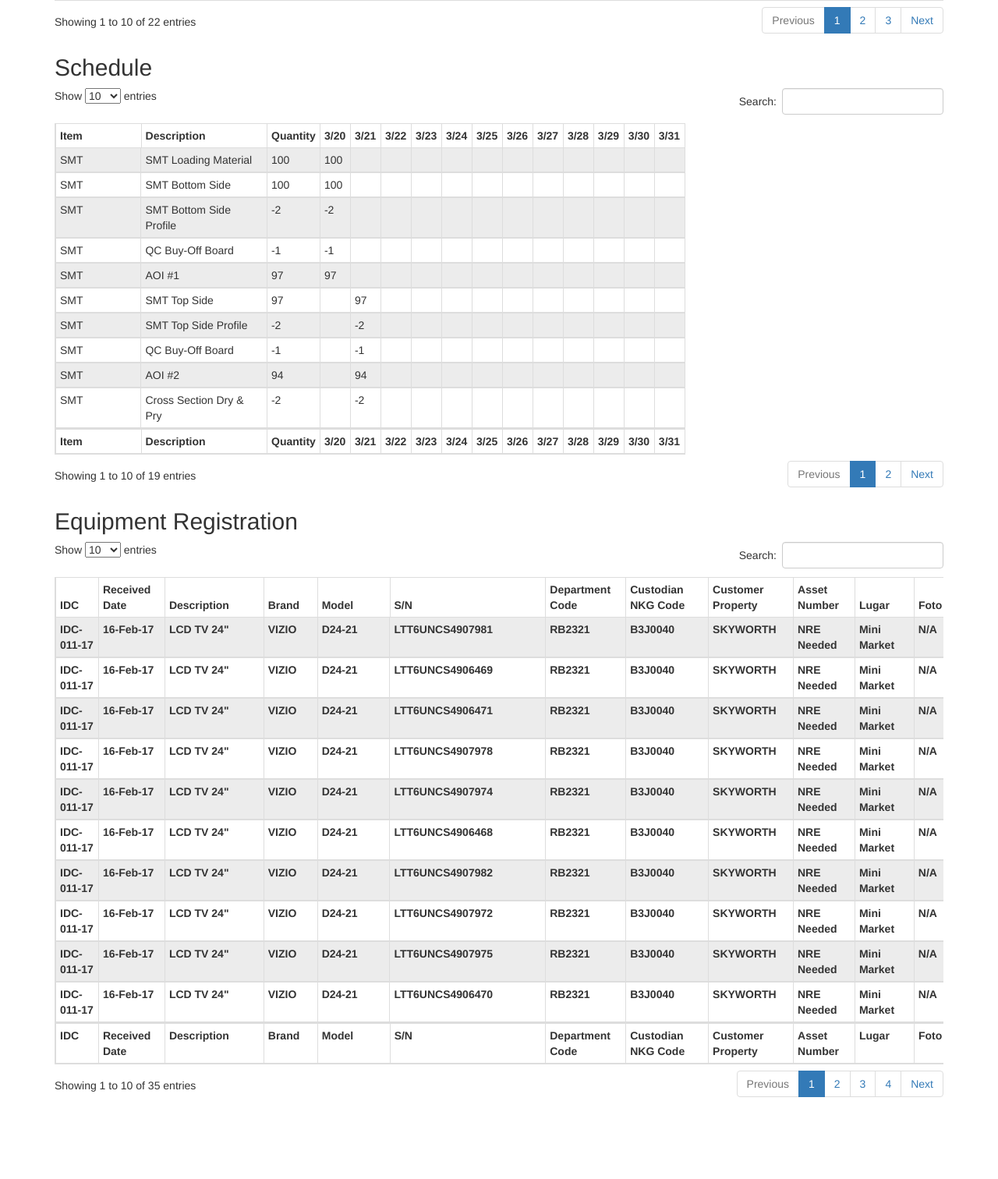
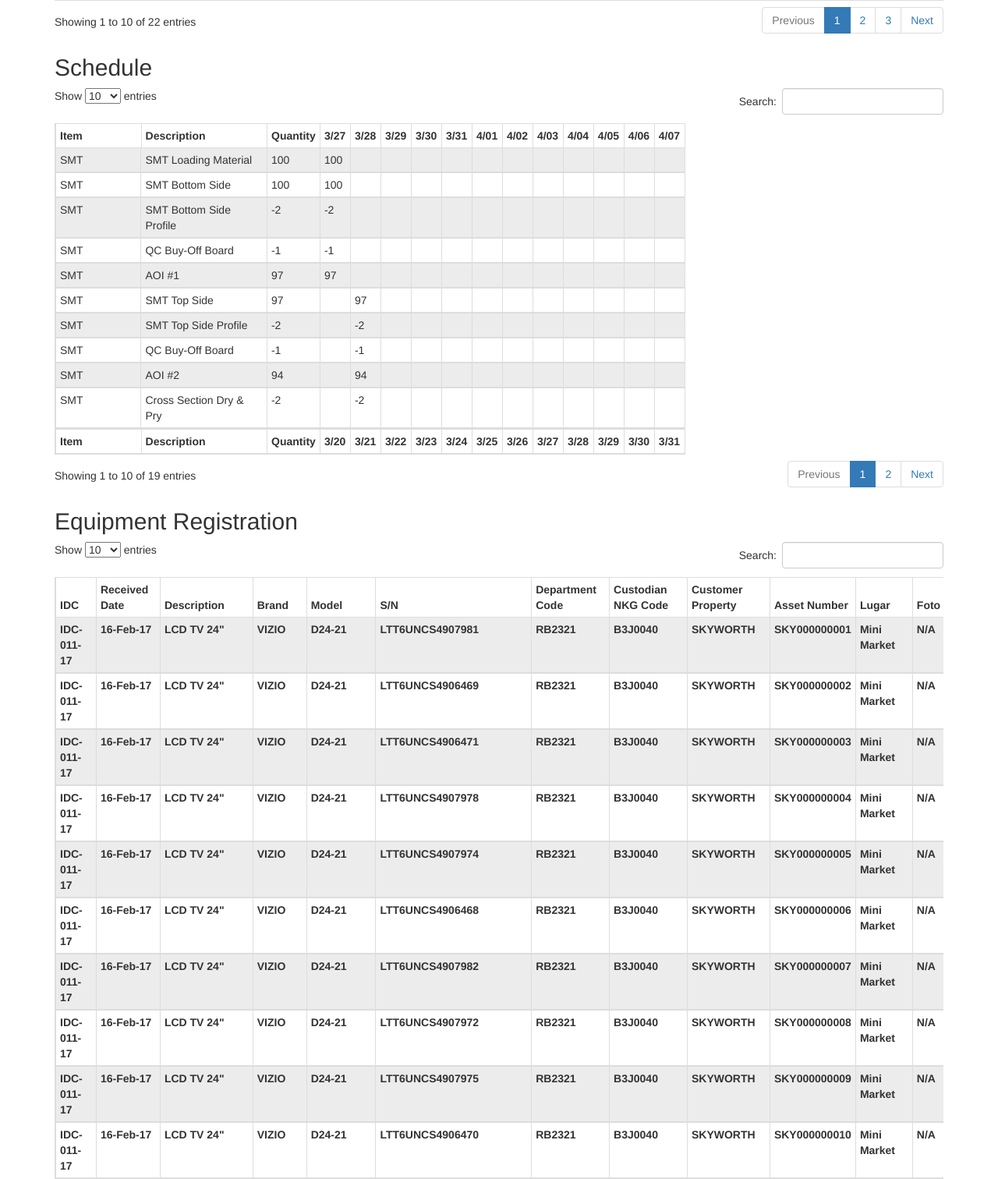
Before and after one commit to yolieleste/SkyworthNpi, a Django app: page / in a window 1280 px wide. Shown: the part 580-2092 px from the top of the page at 78% size. Before the commit the page ends 1987 px from the top, so only its background shows below. Run offline with Django 3.2, Linux system fonts and the light colour scheme; data that the repository does not hold is empty; some libraries are stand-ins or nearby versions.

Commit message:
Update information

```diff
--- a/blog/templates/blog/post_list.html
+++ b/blog/templates/blog/post_list.html
@@ -181,18 +181,18 @@
       			<th>Item</th>
       			<th>Description</th>
       			<th>Quantity</th>
-      			<th>3/20</th>
-      			<th>3/21</th>
-      			<th>3/22</th>
-      			<th>3/23</th>
-      			<th>3/24</th>
-      			<th>3/25</th>
-      			<th>3/26</th>
       			<th>3/27</th>
       			<th>3/28</th>
       			<th>3/29</th>
       			<th>3/30</th>
       			<th>3/31</th>
+      			<th>4/01</th>
+      			<th>4/02</th>
+      			<th>4/03</th>
+      			<th>4/04</th>
+      			<th>4/05</th>
+      			<th>4/06</th>
+      			<th>4/07</th>
       		</tr>
       	</thead>
       	<tfoot>
@@ -600,7 +600,7 @@
 				<th>RB2321</th>
 				<th>B3J0040</th>
 				<th>SKYWORTH</th>
-				<th>NRE Needed</th>
+				<th>SKY000000001</th>
 				<th>Mini Market</th>
 				<th>N/A</th>
 			</tr>
@@ -614,7 +614,7 @@
 				<th>RB2321</th>
 				<th>B3J0040</th>
 				<th>SKYWORTH</th>
-				<th>NRE Needed</th>
+				<th>SKY000000002</th>
 				<th>Mini Market</th>
 				<th>N/A</th>
 			</tr>
@@ -628,7 +628,7 @@
 				<th>RB2321</th>
 				<th>B3J0040</th>
 				<th>SKYWORTH</th>
-				<th>NRE Needed</th>
+				<th>SKY000000003</th>
 				<th>Mini Market</th>
 				<th>N/A</th>
 			</tr>
@@ -642,7 +642,7 @@
 				<th>RB2321</th>
 				<th>B3J0040</th>
 				<th>SKYWORTH</th>
-				<th>NRE Needed</th>
+				<th>SKY000000004</th>
 				<th>Mini Market</th>
 				<th>N/A</th>
 			</tr>
@@ -656,7 +656,7 @@
 				<th>RB2321</th>
 				<th>B3J0040</th>
 				<th>SKYWORTH</th>
-				<th>NRE Needed</th>
+				<th>SKY000000005</th>
 				<th>Mini Market</th>
 				<th>N/A</th>
 			</tr>
@@ -670,7 +670,7 @@
 				<th>RB2321</th>
 				<th>B3J0040</th>
 				<th>SKYWORTH</th>
-				<th>NRE Needed</th>
+				<th>SKY000000006</th>
 				<th>Mini Market</th>
 				<th>N/A</th>
 			</tr>
@@ -684,7 +684,7 @@
 				<th>RB2321</th>
 				<th>B3J0040</th>
 				<th>SKYWORTH</th>
-				<th>NRE Needed</th>
+				<th>SKY000000007</th>
 				<th>Mini Market</th>
 				<th>N/A</th>
 			</tr>
@@ -698,7 +698,7 @@
 				<th>RB2321</th>
 				<th>B3J0040</th>
 				<th>SKYWORTH</th>
-				<th>NRE Needed</th>
+				<th>SKY000000008</th>
 				<th>Mini Market</th>
 				<th>N/A</th>
 			</tr>
@@ -712,7 +712,7 @@
 				<th>RB2321</th>
 				<th>B3J0040</th>
 				<th>SKYWORTH</th>
-				<th>NRE Needed</th>
+				<th>SKY000000009</th>
 				<th>Mini Market</th>
 				<th>N/A</th>
 			</tr>
@@ -726,7 +726,7 @@
 				<th>RB2321</th>
 				<th>B3J0040</th>
 				<th>SKYWORTH</th>
-				<th>NRE Needed</th>
+				<th>SKY000000010</th>
 				<th>Mini Market</th>
 				<th>N/A</th>
 			</tr>
@@ -740,7 +740,7 @@
 				<th>RB2321</th>
 				<th>B3J0040</th>
 				<th>SKYWORTH</th>
-				<th>NRE Needed</th>
+				<th>SKY000000011</th>
 				<th>Mini Market</th>
 				<th>N/A</th>
 			</tr>
@@ -754,7 +754,7 @@
 				<th>RB2321</th>
 				<th>B3J0040</th>
 				<th>SKYWORTH</th>
-				<th>NRE Needed</th>
+				<th>SKY000000012</th>
 				<th>Mini Market</th>
 				<th>N/A</th>
 			</tr>
@@ -768,7 +768,7 @@
 				<th>RB2321</th>
 				<th>B3J0040</th>
 				<th>SKYWORTH</th>
-				<th>NRE Needed</th>
+				<th>SKY000000013</th>
 				<th>Mini Market</th>
 				<th>N/A</th>
 			</tr>
@@ -782,7 +782,7 @@
 				<th>RB2321</th>
 				<th>B3J0040</th>
 				<th>SKYWORTH</th>
-				<th>NRE Needed</th>
+				<th>SKY000000014</th>
 				<th>Mini Market</th>
 				<th>N/A</th>
 			</tr>
@@ -796,7 +796,7 @@
 				<th>RB2321</th>
 				<th>B3J0040</th>
 				<th>SKYWORTH</th>
-				<th>NRE Needed</th>
+				<th>SKY000000015</th>
 				<th>Mini Market</th>
 				<th>N/A</th>
 			</tr>
@@ -810,7 +810,7 @@
 				<th>RB2321</th>
 				<th>B3J0040</th>
 				<th>SKYWORTH</th>
-				<th>NRE Needed</th>
+				<th>SKY000000016</th>
 				<th>Mini Market</th>
 				<th>N/A</th>
 			</tr>
@@ -824,7 +824,7 @@
 				<th>RB2321</th>
 				<th>B3J0040</th>
 				<th>SKYWORTH</th>
-				<th>NRE Needed</th>
+				<th>SKY000000017</th>
 				<th>Mini Market</th>
 				<th>N/A</th>
 			</tr>
@@ -838,7 +838,7 @@
 				<th>RB2321</th>
 				<th>B3J0040</th>
 				<th>SKYWORTH</th>
-				<th>NRE Needed</th>
+				<th>SKY000000018</th>
 				<th>Mini Market</th>
 				<th>N/A</th>
 			</tr>
@@ -852,7 +852,7 @@
 				<th>RB2321</th>
 				<th>B3J0040</th>
 				<th>SKYWORTH</th>
-				<th>NRE Needed</th>
+				<th>SKY000000019</th>
 				<th>Mini Market</th>
 				<th>N/A</th>
 			</tr>
@@ -866,7 +866,7 @@
 				<th>RB2321</th>
 				<th>B3J0040</th>
 				<th>SKYWORTH</th>
-				<th>NRE Needed</th>
+				<th>SKY000000020</th>
 				<th>Mini Market</th>
 				<th>N/A</th>
 			</tr>
@@ -880,7 +880,7 @@
 				<th>RB2321</th>
 				<th>B3J0040</th>
 				<th>SKYWORTH</th>
-				<th>NRE Needed</th>
+				<th>SKY000000021</th>
 				<th>Mini Market</th>
 				<th>N/A</th>
 			</tr>
@@ -894,7 +894,7 @@
 				<th>RB2321</th>
 				<th>B3J0040</th>
 				<th>SKYWORTH</th>
-				<th>NRE Needed</th>
+				<th>SKY000000022</th>
 				<th>Mini Market</th>
 				<th>N/A</th>
 			</tr>
@@ -908,7 +908,7 @@
 				<th>RB2321</th>
 				<th>B3J0040</th>
 				<th>SKYWORTH</th>
-				<th>NRE Needed</th>
+				<th>SKY000000023</th>
 				<th>Mini Market</th>
 				<th>N/A</th>
 			</tr>
@@ -922,7 +922,7 @@
 				<th>RB2321</th>
 				<th>B3J0040</th>
 				<th>SKYWORTH</th>
-				<th>NRE Needed</th>
+				<th>SKY000000024</th>
 				<th>Mini Market</th>
 				<th>N/A</th>
 			</tr>
@@ -936,7 +936,7 @@
 				<th>RB2321</th>
 				<th>B3J0040</th>
 				<th>SKYWORTH</th>
-				<th>NRE Needed</th>
+				<th>SKY000000025</th>
 				<th>Mini Market</th>
 				<th>N/A</th>
 			</tr>
@@ -950,7 +950,7 @@
 				<th>RB2321</th>
 				<th>B3J0040</th>
 				<th>SKYWORTH</th>
-				<th>NRE Needed</th>
+				<th>SKY000000026</th>
 				<th>Mini Market</th>
 				<th>N/A</th>
 			</tr>
@@ -964,7 +964,7 @@
 				<th>RB2321</th>
 				<th>B3J0040</th>
 				<th>SKYWORTH</th>
-				<th>NRE Needed</th>
+				<th>SKY000000027</th>
 				<th>Mini Market</th>
 				<th>N/A</th>
 			</tr>
@@ -978,7 +978,7 @@
 				<th>RB2321</th>
 				<th>B3J0040</th>
 				<th>SKYWORTH</th>
-				<th>NRE Needed</th>
+				<th>SKY000000028</th>
 				<th>Mini Market</th>
 				<th>N/A</th>
 			</tr>
@@ -992,7 +992,7 @@
 				<th>RB2321</th>
 				<th>B3J0040</th>
 				<th>SKYWORTH</th>
-				<th>NRE Needed</th>
+				<th>SKY000000029</th>
 				<th>Mini Market</th>
 				<th>N/A</th>
 			</tr>
@@ -1006,7 +1006,7 @@
 				<th>RB2321</th>
 				<th>B3J0040</th>
 				<th>SKYWORTH</th>
-				<th>NRE Needed</th>
+				<th>SKY000000030</th>
 				<th>Mini Market</th>
 				<th>N/A</th>
 			</tr>
@@ -1020,7 +1020,7 @@
 				<th>RB2321</th>
 				<th>B3J0040</th>
 				<th>SKYWORTH</th>
-				<th>NRE Needed</th>
+				<th>SKY000000031</th>
 				<th>Mini Market</th>
 				<th>N/A</th>
 			</tr>
@@ -1034,21 +1034,21 @@
 				<th>RB2321</th>
 				<th>B3J0040</th>
 				<th>SKYWORTH</th>
-				<th>NRE Needed</th>
+				<th>SKY000000032</th>
 				<th>Tooling Room</th>
 				<th>N/A</th>
 			</tr>
 			<tr>
 				<th>N/A</th>
 				<th>MCI-023-16</th>
-				<th>suministro electrico</th>
+				<th>Fuente DE PODER</th>
 				<th>KIKUSUI</th>
 				<th>PCR4000M</th>
 				<th>WD001368</th>
 				<th>RB2321</th>
 				<th>B3J0040</th>
 				<th>SKYWORTH</th>
-				<th>NRE Needed</th>
+				<th>sky000000036</th>
 				<th>Tooling Room</th>
 				<th>N/A</th>
 			</tr>
@@ -1062,7 +1062,7 @@
 				<th>RB2321</th>
 				<th>B3J0040</th>
 				<th>SKYWORTH</th>
-				<th>NRE Needed</th>
+				<th>sky000000033</th>
 				<th>Tooling Room</th>
 				<th>N/A</th>
 			</tr>
@@ -1076,7 +1076,7 @@
 				<th>RB2321</th>
 				<th>B3J0040</th>
 				<th>SKYWORTH</th>
-				<th>NRE Needed</th>
+				<th>sky000000035</th>
 				<th>Tooling Room</th>
 				<th>N/A</th>
 			</tr>
```
Also changed, not shown: 7 other files.
